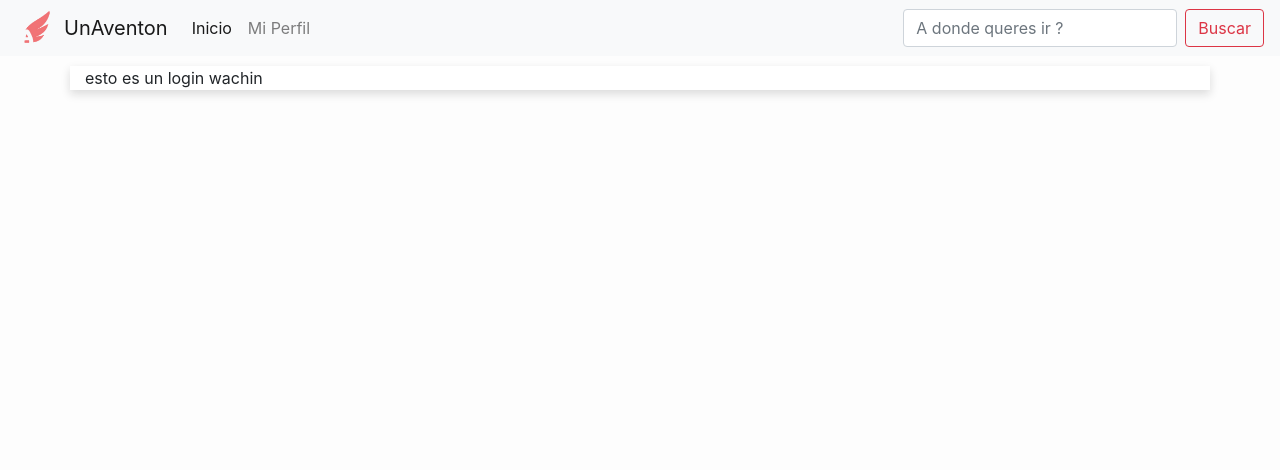
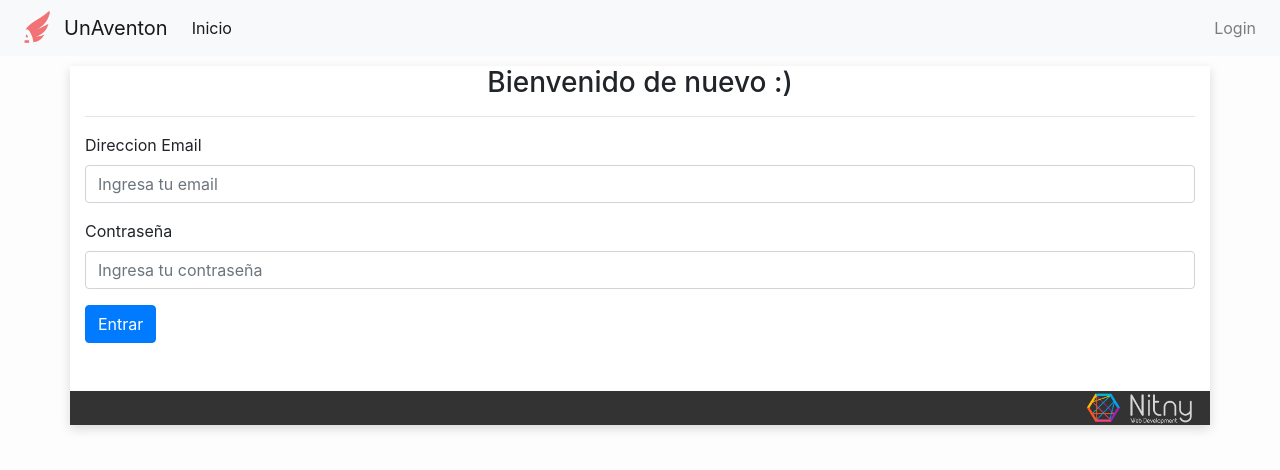
Before and after one commit to Un-Aventon/un-aventon-web, a PHP site: page /login in a window 1280 px wide. Shown: the top 470 px of the page. Run offline with PHP 8.4, Linux system fonts and the light colour scheme; some libraries are stand-ins or nearby versions.

Commit message:
se agrego login y cambios en footer

```diff
--- a/controller/login.php
+++ b/controller/login.php
@@ -1,5 +1,89 @@
-<?
+<?php
 	function render($vars = [])
 	{
-		echo "esto es un login wachin";
+    function verificar_login($mail,$password,$result)
+    {
+      //parche
+      $conexion=mysqli_connect("localhost","root","","base") or
+    		die("Problemas con la conexión a la base de datos");
+
+      $rec=mysqli_query($conexion,"SELECT * FROM Usuario WHERE email='$mail' AND clave='$password'")
+      or
+      die("Problemas en la base de datos:".mysqli_error($conexion));
+
+      $count = 0;
+      while($row = mysqli_fetch_array($rec))
+      {
+        $count++;
+        $result = $row;
+      }
+      if($count == 1)
+      {
+        return $result;
+      }
+      else
+      {
+        return 0;
+      }
+    }
+
+
+    function comprobar_string($string){
+       if (strlen($string)<3 || strlen($string)>30){
+          return false;
+       }
+
+       //compruebo que los caracteres sean los permitidos
+       $permitidos = "abcdefghijklmnopqrstuvwxyzABCDEFGHIJKLMNOPQRSTUVWXYZ0123456789-_@.";
+       for ($i=0; $i<strlen($string); $i++){
+          if (strpos($permitidos, substr($string,$i,1))===false){
+             return false;
+          }
+       }
+       return true;
+    }
+
+
+    $result = 67;
+    if(isset($_POST['login'])){
+      if( (comprobar_string($_POST['mail'])) & (comprobar_string($_POST['password'])) ){
+
+            $result = verificar_login($_POST['mail'],$_POST['password'],$result);
+            if($result != 0){
+                $_SESSION['userId'] = $result['idUser'];
+                $_SESSION['mail'] = $result['email'];
+                $_SESSION['nombre'] = $result['nombre'];
+                $_SESSION['apellido'] = $result['apellido'];
+
+                header("Location: /");
+
+            } //fin verificar usuario existe
+      }// fin verificar string
+    }// fin verificar login
+
+
+		?>
+    <h3 style="text-align: center">Bienvenido de nuevo :)</h3>
+    <hr>
+    <form action="" method="post" class="login">
+      <div class="form-group">
+        <label for="email">Direccion Email</label>
+        <input name="mail" type="email" class="form-control" id="email" aria-describedby="emailHelp" placeholder="Ingresa tu email">
+      </div>
+      <div class="form-group">
+        <label for="contraseña">Contraseña</label>
+        <input name="password" type="password" class="form-control" id="contraseña" placeholder="Ingresa tu contraseña">
+      </div>
+      <button name="login" type="submit" value="ingresar" class="btn btn-primary">Entrar</button>
+
+    </form>
+    <?php
+      if ( ($result == 0)){
+      echo "<hr />";
+      echo "<div class='alert alert-warning' role='alert'>Algun dato esta mal, volve a intentarlo!</div>";
+      }
+    ?>
+    <br><br>
+
+    <?php
 	}
--- a/php/cierre_body.php
+++ b/php/cierre_body.php
@@ -1,4 +1,10 @@
+<div class="row" style="background-color: #333; color: #fafafa">
+  <div class="col-md-12">
+    <img src="img/nitny-logo.png" alt="nitny logo" style="width: 110px;" class="float-right">
+  </div>
 </div>
+</div>
+
 
 
 <!-- JS de bootstrap -->
--- a/php/navbar.php
+++ b/php/navbar.php
@@ -8,15 +8,36 @@
   <div class="collapse navbar-collapse" id="navbarSupportedContent">
     <ul class="navbar-nav mr-auto">
       <li class="nav-item active">
-        <a class="nav-link" href="#">Inicio <span class="sr-only">(current)</span></a>
-      </li>
-      <li class="nav-item">
-        <a class="nav-link" href="#">Mi Perfil</a>
+        <a class="nav-link" href="/">Inicio <span class="sr-only">(current)</span></a>
       </li>
     </ul>
-    <form class="form-inline my-2 my-lg-0">
+
+      <?php
+      if(isset($_SESSION['nombre'])){
+        echo "<ul class='navbar-nav float-right'>
+                <li class='nav-item'>
+                    <a class='nav-link' href='/logout'>cerrar sesion</a>
+                </li>
+                <li class='nav-item'>
+                  <a class='nav-link' href='/perfil'>".$_SESSION['nombre']." ".$_SESSION['apellido']."</a>
+                </li>
+              </ul>";
+      }
+      else {
+        echo "<ul class='navbar-nav float-right'>
+                <li class='nav-item float-right'>
+                  <a class='nav-link' href='/login'>Login</a>
+                </li>
+              </ul>";
+      }
+      ?>
+
+
+
+    <!-- <form class="form-inline my-2 my-lg-0">
       <input class="form-control mr-sm-2" type="search" placeholder="A donde queres ir ?" aria-label="Search">
       <button class="btn btn-outline-danger my-2 my-sm-0" type="submit">Buscar</button>
     </form>
+  -->
   </div>
 </nav>
```
Also changed, not shown: controller/home.php (+45 -1 lines), img/nitny-logo.png (added).
